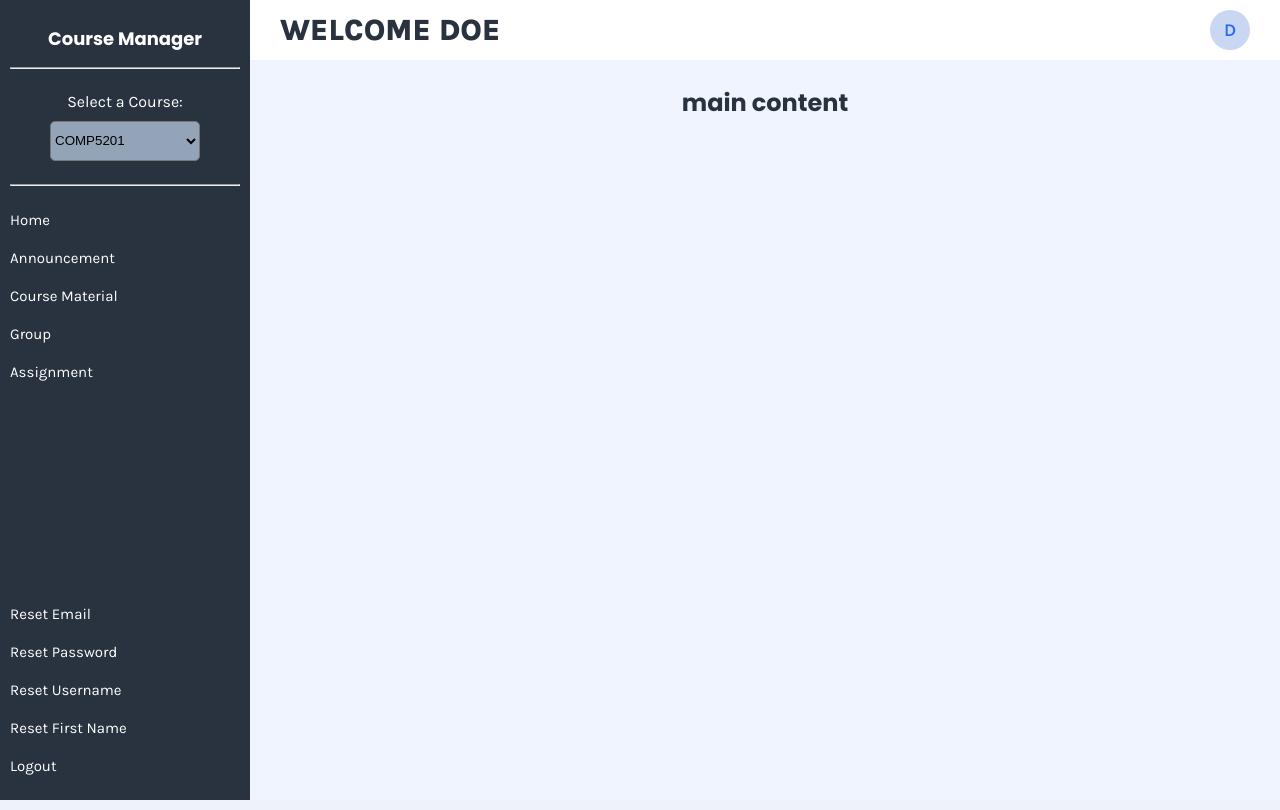
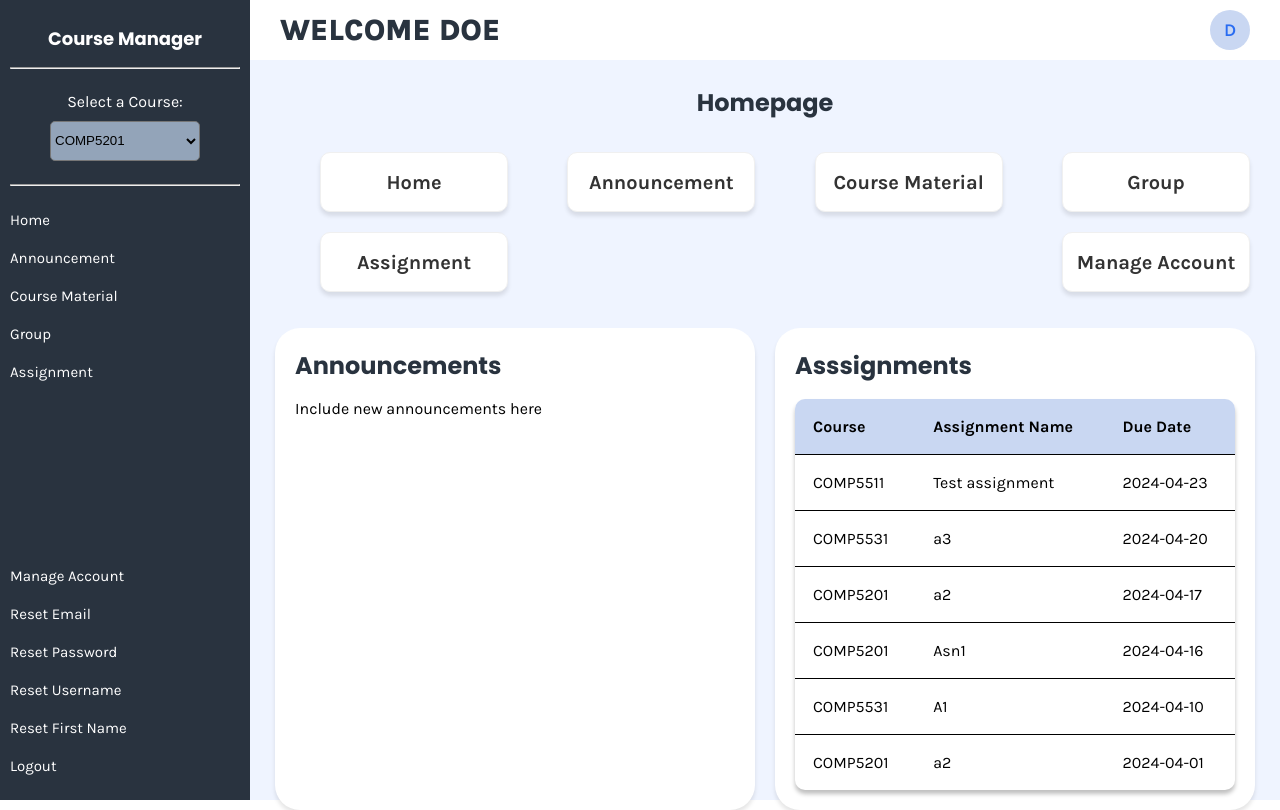
Before and after one commit to jessiemoszko/CrsMgr, a PHP site: page /professor.php in a window 1280 px wide. Run offline with PHP 8.4, Linux system fonts and the light colour scheme; a user stored in the database is signed in; data comes from the database, SQL or seed files in the repository.

Commit message:
add manage account

```diff
--- a/professor.php
+++ b/professor.php
@@ -1,28 +1,85 @@
 <?php
-
 require 'session.php';
-$pageTitle='Welcome '.ucwords($name);
+$pageTitle = 'Welcome ' . ucwords($name);
 require 'header.php';
 require 'sidebar.php';
 
- ?>
+$assignmentQuery = "SELECT a.*, c.course_code
+                    FROM assignments a
+                    INNER JOIN courses c ON a.course_id = c.course_id
+                    ORDER BY a.`Due Date` DESC";
+$assignmentResult = mysqli_query($conn, $assignmentQuery);
+?>
 
 <!DOCTYPE html>
 <html lang="en">
+
 <head>
     <meta charset="UTF-8">
     <meta name="viewport" content="width=device-width, initial-scale=1.0">
     <link rel="stylesheet" href="style.css">
-    <title>Document</title>
+    <title>Student</title>
 </head>
+
 <body>
     <main>
         <div class="container">
-        <h1>main content</h1>
+            <h1>Homepage</h1>
+            <div class="tiles">
+                <ul class="tiles">
+                    <li>
+                        <a href="index.php">Home</a>
+                    </li>
+                    <li>
+                        <a href="#">Announcement</a>
+                    </li>
+                    <li>
+                        <a href="course_material.php">Course Material</a>
+                    </li>
+                    <li>
+                        <a href="groups.php">Group</a>
+                    </li>
+                    <li>
+                        <a href="assignment.php">Assignment</a>
+                    </li>
+                    <li>
+                        <a href="manage_account.php">Manage Account</a>
+                    </li>
+                </ul>
+            </div>
+
+            <div class="general-tile">
+                <div class="mid-tile">
+                    <h1 class="mid-content">Announcements</h1>
+                    <p>Include new announcements here</p>
+                </div>
+                <div class="mid-tile">
+                    <h1 class="mid-content">Asssignments</h1>
+                    <table>
+                        <tr>
+                            <th>Course</th>
+                            <th>Assignment Name</th>
+                            <th>Due Date</th>
+                        </tr>
+
+                        <?php
+                        while ($row = mysqli_fetch_assoc($assignmentResult)) {
+                            echo "<tr>";
+                            echo "<td>" . $row['course_code'] . '</td>';
+                            echo "<td>" . $row['Title'] . '</td>';
+                            echo '<td>' . $row['Due Date'] . '</td>';
+                            echo "</tr>";
+                        }
+                        ?>
+                    </table>
+                </div>
+            </div>
+
+
         </div>
 
+    </main>
+</body>
 
-    </main>
-
-</body>
 </html>
+<?php require("footer.php"); ?>
--- a/sidebar.php
+++ b/sidebar.php
@@ -80,6 +80,9 @@ $result = $conn->query($sql);
         </div>
         <div class="side-ul">
             <ul class="bottom">
+            <li>
+                    <a href="manage_account.php">Manage Account</a>
+                </li>
                 <li>
                     <a href="reset-email.php">Reset Email</a>
                 </li>
--- a/student.php
+++ b/student.php
@@ -42,6 +42,9 @@ $assignmentResult = mysqli_query($conn, $assignmentQuery);
                     <li>
                         <a href="assignment.php">Assignment</a>
                     </li>
+                    <li>
+                        <a href="manage_account.php">Manage Account</a>
+                    </li>
                 </ul>
             </div>
 
```
